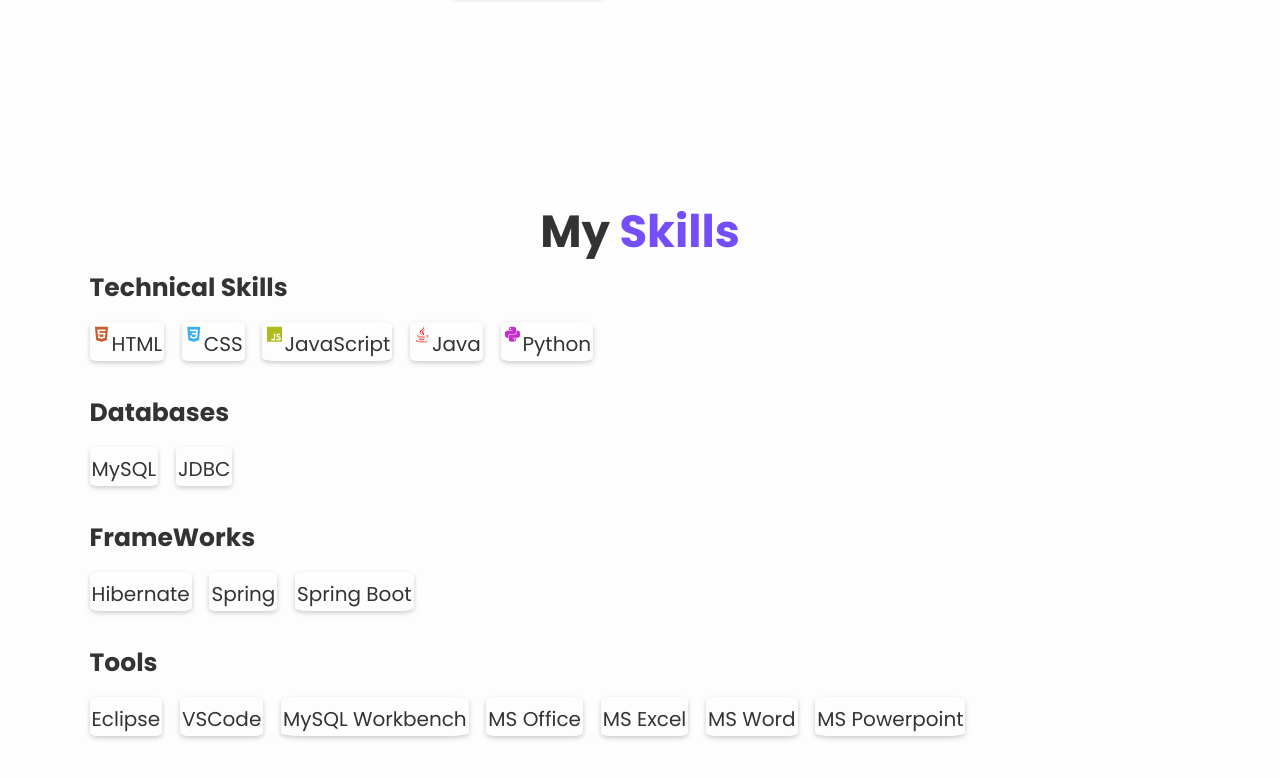
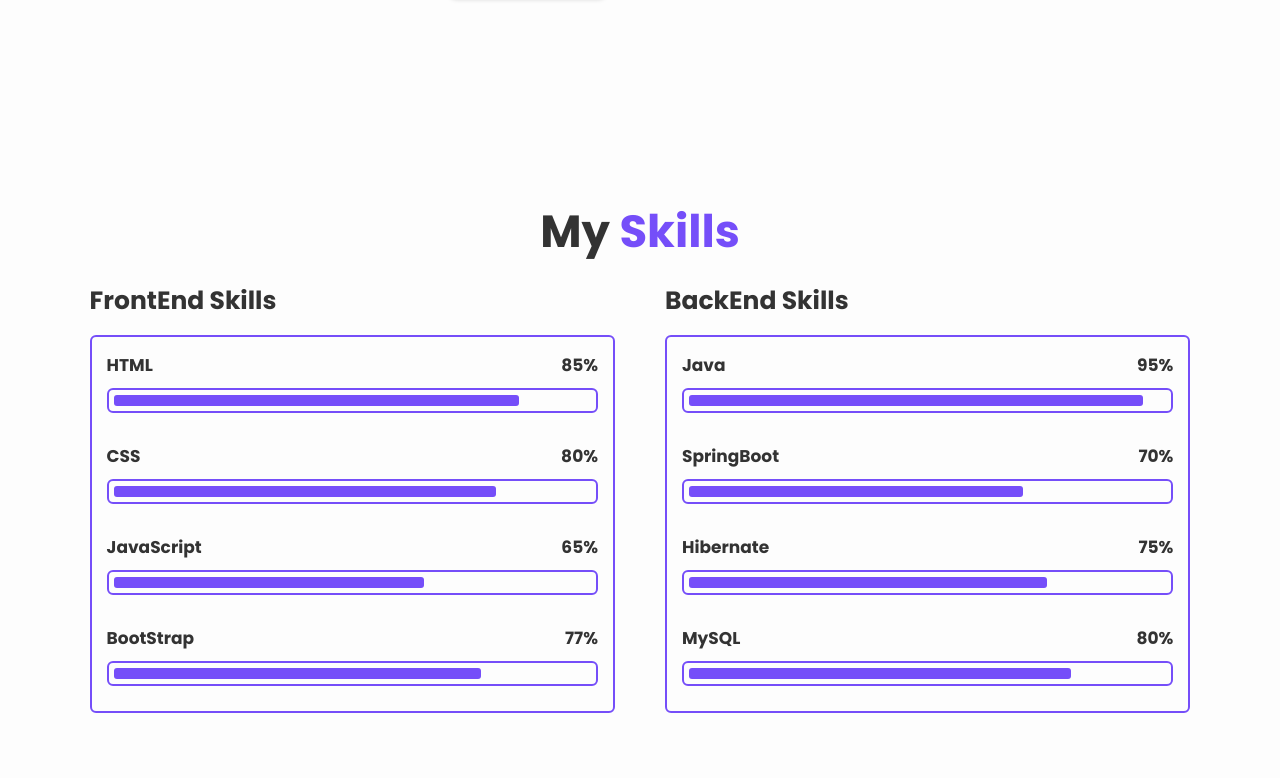
Before and after one commit to sakshirakhewar5/Sakshi-Portfolio, a plain HTML site: page index.html in a window 1280 px wide. Shown: the part 1502-2280 px from the top of the page. Drawn offline with nearby package versions, Linux system fonts and the light colour scheme.

Commit message:
Update index.html

```diff
--- a/index.html
+++ b/index.html
@@ -104,172 +104,66 @@
         </div>
     </section>
     <!--Skills Sections-->
-    <section class="container1" id="skills">
-        <h1 class="heading">My <span>Skills</span></h1>
-        <h2 class="heading1">Technical Skills </h2>
-        <div class="Technical-bars">
-            <div class="bar"><i style=" color: #c95d2e" class='bx bxl-html5'></i>
-                <div class="info">
-                    <p style="text-align:justify;">HTML</p>
-                </div>
-                <div class="progress-line html">
-                    <span></span>
+    <section class="skills" id="skills">
+        <h1 class="heading">My <span>Skills</span></h1><br>
+
+        <div class="skills-row">
+            <div class="skills-column">
+                <h3 class="title">FrontEnd Skills</h3>
+                <div class="skills-box">
+                    <div class="skils-content">
+                        <div class="progress">
+
+                            <h3>HTML<span>85%</span></h3>
+                            <div class="bar"><span></span></div>
+                        </div>
+
+                        <div class="progress">
+                            <h3>CSS<span>80%</span></h3>
+                            <div class="bar"><span></span></div>
+                        </div>
+                        <div class="progress">
+                            <h3>JavaScript<span>65%</span></h3>
+                            <div class="bar"><span></span></div>
+                        </div>
+                        <div class="progress">
+                            <h3>BootStrap<span>77%</span></h3>
+                            <div class="bar"><span></span></div>
+                        </div>
+
+                    </div>
                 </div>
             </div>
-            <div class="bar"><i style="color: #35adf8;" class='bx bxl-css3'></i>
-                <div class="info">
-                    <p>CSS</p>
-                </div>
-                <div class="progress-line css">
-                    <span></span>
-                </div>
-            </div>
-            <div class="bar"><i style="color: #b0bc1e;" class='bx bxl-javascript'></i>
-                <div class="info">
-                    <p>JavaScript</p>
-                </div>
-                <div class="progress-line Javascript">
-                    <span></span>
-                </div>
-            </div>
-            <div class="bar"><i style="color: red;" class='bx bxl-java'></i>
-                <div class="info">
-                    <p>Java</p>
-                </div>
-                <div class="progress-line Java">
-                    <span></span>
-                </div>
-            </div>
-            <div class="bar"><i style="color: #c32ec9;" class='bx bxl-python'></i>
-                <div class="info">
-                    <p>Python</p>
-                </div>
-                <div class="progress-line Python">
-                    <span></span>
+            <div class="skills-column">
+                <h3 class="title">BackEnd Skills</h3>
+                <div class="skills-box">
+                    <div class="skils-content">
+                        <div class="progress">
+                            <h3>Java<span>95%</span></h3>
+                            <div class="bar"><span></span></div>
+                        </div>
+                        <div class="progress">
+                            <h3>SpringBoot<span>70%</span></h3>
+                            <div class="bar"><span></span></div>
+                        </div>
+                        <div class="progress">
+                            <h3>Hibernate<span>75%</span></h3>
+                            <div class="bar"><span></span></div>
+                        </div>
+                        <div class="progress">
+                            <h3>MySQL<span>80%</span></h3>
+                            <div class="bar"><span></span></div>
+                        </div>
+                    </div>
                 </div>
             </div>
 
         </div>
 
-        <div>
-            <h2 class="heading1">Databases </h2>
-            <div class="Technical-bars">
-                <div class="bar"><i style=" color: #c95d2e" class='bx bxl-sql'></i>
-                    <div class="info">
-                        <p style="text-align:justify;">MySQL</p>
-                    </div>
-                    <div class="progress-line html">
-                        <span></span>
-                    </div>
-                </div>
-                <div class="bar"><i style="color: #35adf8;" class='bx bxl-jdbc'></i>
-                    <div class="info">
-                        <p>JDBC</p>
-                    </div>
-                    <div class="progress-line css">
-                        <span></span>
-                    </div>
-                </div>
 
-            </div>
-            <h2 class="heading1">FrameWorks </h2>
-            <div class="Technical-bars">
-                <div class="bar"><i style=" color: #c95d2e" class='bx bxl-hibernate'></i>
-                    <div class="info">
-                        <p style="text-align:justify;">Hibernate</p>
-                    </div>
-                    <div class="progress-line html">
-                        <span></span>
-                    </div>
-                </div>
-                <div class="bar"><i style="color: #35adf8;" class='bx bxl-spring'></i>
-                    <div class="info">
-                        <p>Spring</p>
-                    </div>
-                    <div class="progress-line css">
-                        <span></span>
-                    </div>
-                </div>
-                <div class="bar"><i style="color: #25bb20;" class='bx bxl-spring'></i>
-                    <div class="info">
-                        <p>Spring Boot</p>
-                    </div>
-                    <div class="progress-line css">
-                        <span></span>
-                    </div>
-                </div>
-
-            </div>
-            <div>
-                <h2 class="heading1">Tools </h2>
-                <div class="Technical-bars">
-                    <div class="bar"><i style=" color: #c95d2e" class='bx bxl-'></i>
-                        <div class="info">
-                            <p style="text-align:justify;">Eclipse</p>
-                        </div>
-                        <div class="progress-line html">
-                            <span></span>
-                        </div>
-                    </div>
-                    <div class="bar"><i style="color: #35adf8;" class='bx bxl-'></i>
-                        <div class="info">
-                            <p>VSCode</p>
-                        </div>
-                        <div class="progress-line css">
-                            <span></span>
-                        </div>
-
-                    </div>
-                    <div class="bar"><i style="color: #35adf8;" class='bx bxl-'></i>
-                        <div class="info">
-                            <p>MySQL Workbench</p>
-                        </div>
-                        <div class="progress-line css">
-                            <span></span>
-                        </div>
-
-                    </div>
-                    <div class="bar"><i style="color: #35adf8;" class='bx bxl-'></i>
-                        <div class="info">
-                            <p>MS Office</p>
-                        </div>
-                        <div class="progress-line css">
-                            <span></span>
-                        </div>
-
-                    </div>
-                    <div class="bar"><i style="color: #35adf8;" class='bx bxl-'></i>
-                        <div class="info">
-                            <p>MS Excel</p>
-                        </div>
-                        <div class="progress-line css">
-                            <span></span>
-                        </div>
-
-                    </div>
-                    <div class="bar"><i style="color: #35adf8;" class='bx bxl-'></i>
-                        <div class="info">
-                            <p>MS Word</p>
-                        </div>
-                        <div class="progress-line css">
-                            <span></span>
-                        </div>
-
-                    </div>
-                    <div class="bar"><i style="color: #35adf8;" class='bx bxl-'></i>
-                        <div class="info">
-                            <p>MS Powerpoint</p>
-                        </div>
-                        <div class="progress-line css">
-                            <span></span>
-                        </div>
-
-                    </div>
-
-                </div>
     </section>
     <!--service page-->
-    <section class="serivces " id="services ">
+    <section class="serivces" id="services">
         <h2 class="heading ">My <span>Experience</span></h2>
         <div class="services-contanier ">
             <div class="services-box ">
@@ -303,7 +197,7 @@
     </section>
 
     <!--portfolio design-->
-    <section class="portfolio " id="portfolio ">
+    <section class="portfolio" id="portfolio">
         <h2 class="heading ">My <span>Project</span></h2>
 
         <div class="portfolio-container ">
@@ -365,8 +259,8 @@
 -->
 
     <!--contact design-->
-    <section class="contact " id="contact ">
-        <h2 class="heading ">Contact <span>Me!</span></h2>
+    <section class="contact" id="contact">
+        <h2 class="heading">Contact <span>Me!</span></h2>
 
         <form action="https://api.web3forms.com/submit" method="POST">
             <div class="input-box ">
```
